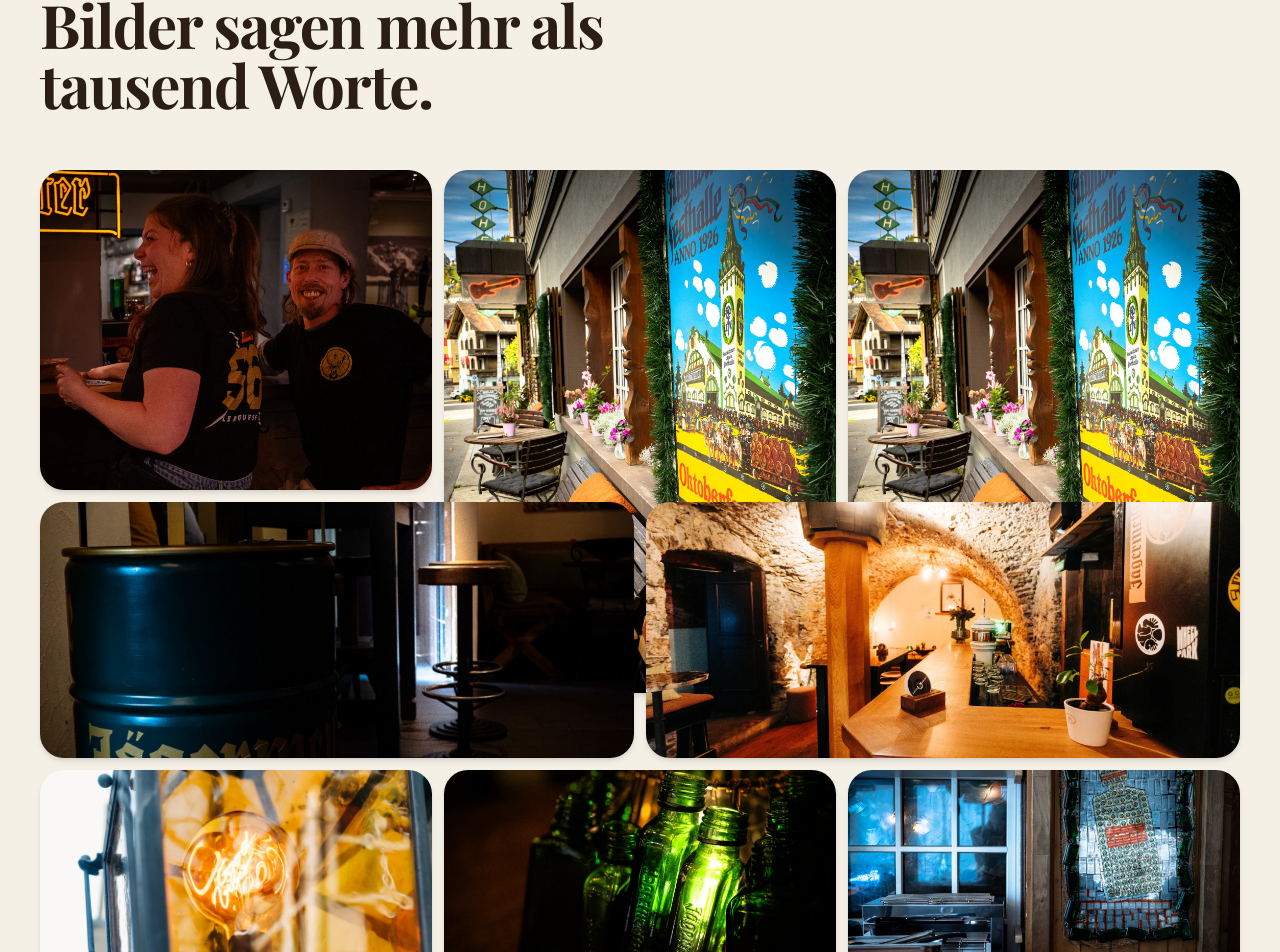
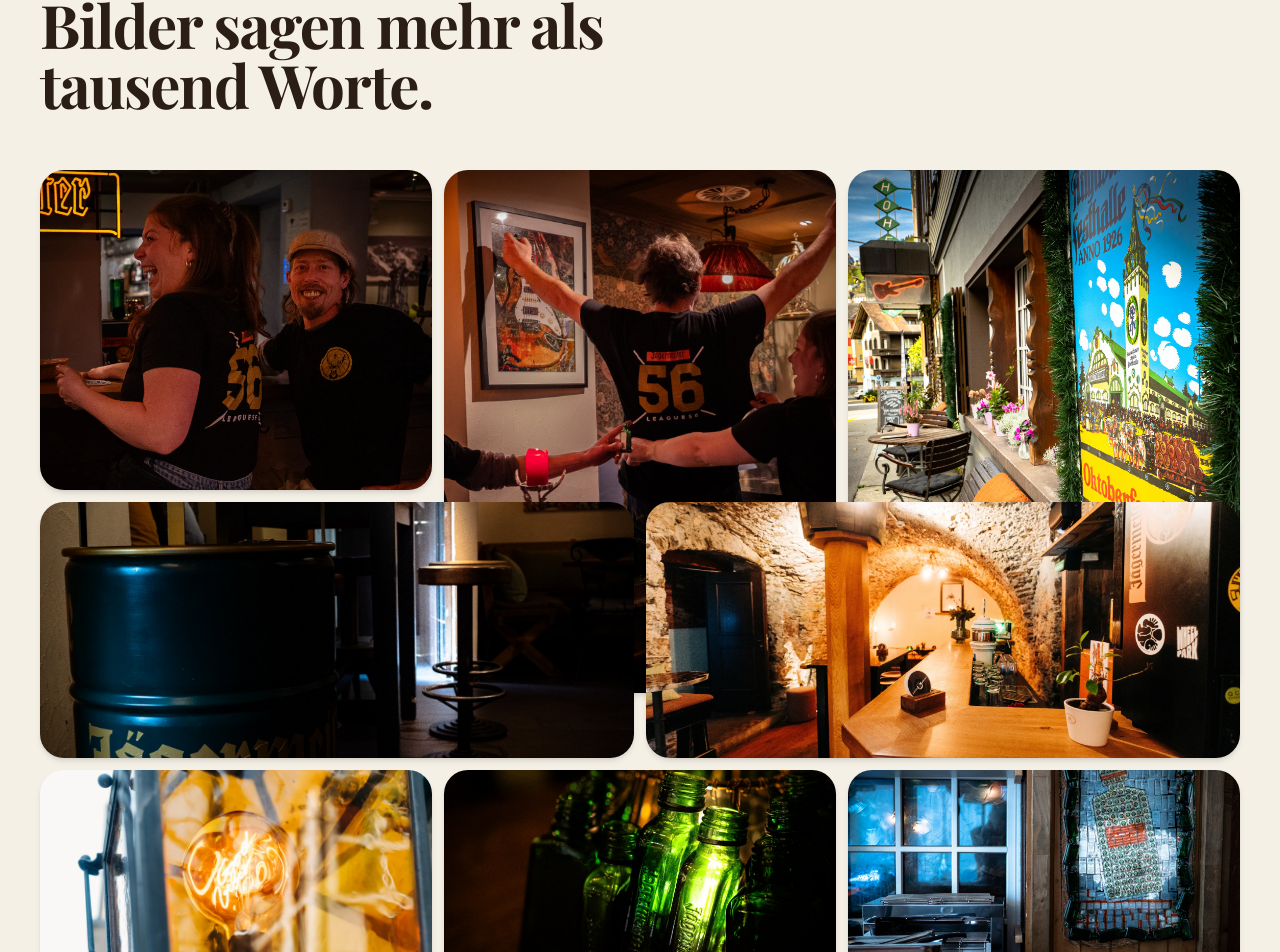
Before and after one commit to ElCreativoo/DVC, a React (Vite) app: page / in a window 1280 px wide. Shown: the part 3746-4698 px from the top of the page. Built offline with nearby package versions, Linux system fonts and the light colour scheme; a web font is replaced by a local one.

Commit message:
Orchids run changes (2026-05-17T20:32:13.042Z)

```diff
--- a/src/App.tsx
+++ b/src/App.tsx
@@ -386,7 +386,7 @@ export default function App() {
             </FadeIn>
             <FadeIn delay={60} className="sm:col-span-2">
               <div className="grid grid-cols-2 gap-3 h-72 sm:h-80">
-                <img src={IMAGES.exterior} alt="Terrasse Engelberg" className="rounded-3xl w-full h-full object-cover object-center hover:scale-[1.02] transition-transform duration-500 shadow-md" />
+                <img src={IMAGES.team} alt="Das Team" className="rounded-3xl w-full h-full object-cover object-center hover:scale-[1.02] transition-transform duration-500 shadow-md" />
                 <img src={IMAGES.terraceWide} alt="Aussenbereich" className="rounded-3xl w-full h-full object-cover object-bottom hover:scale-[1.02] transition-transform duration-500 shadow-md" />
               </div>
             </FadeIn>
```
Also changed, not shown: .orchids/files/claude-1779049884549-acb8wv/1-PA090135WM-resized-1779049874627.jpg (added).
